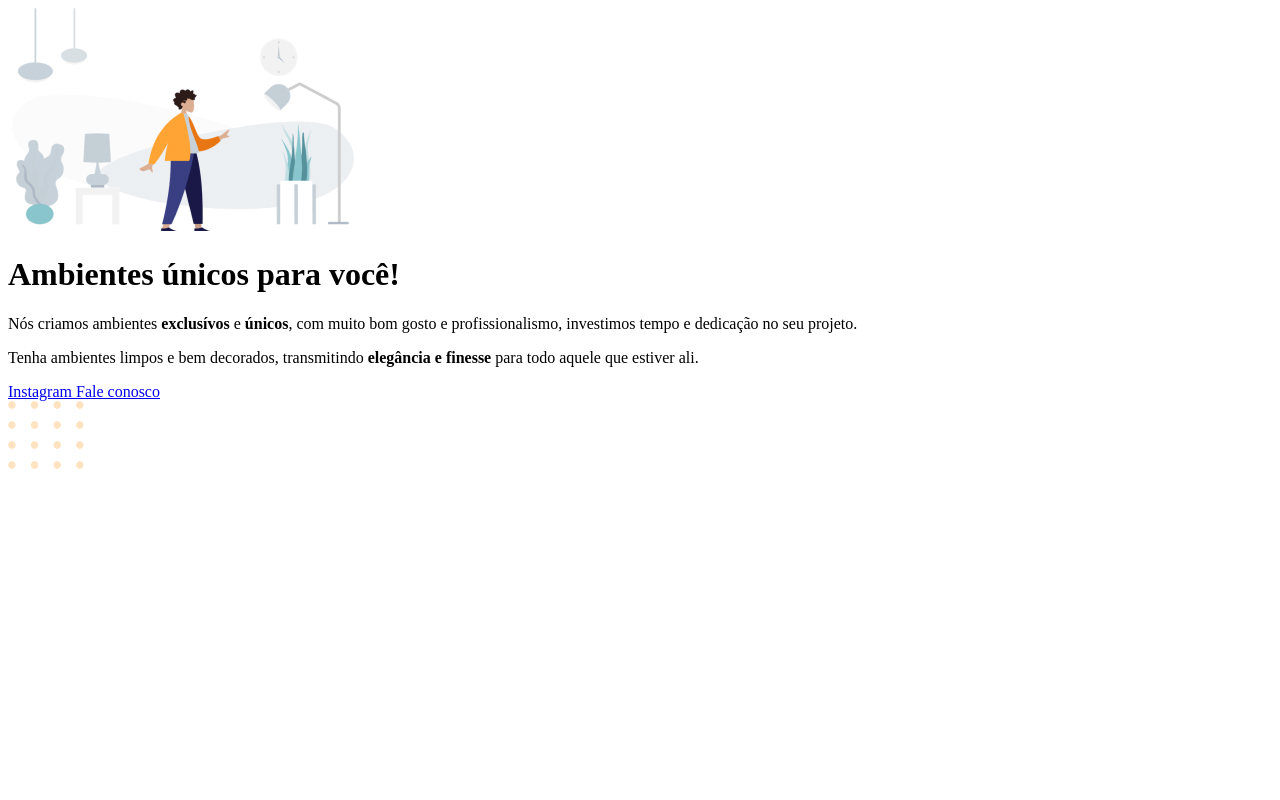
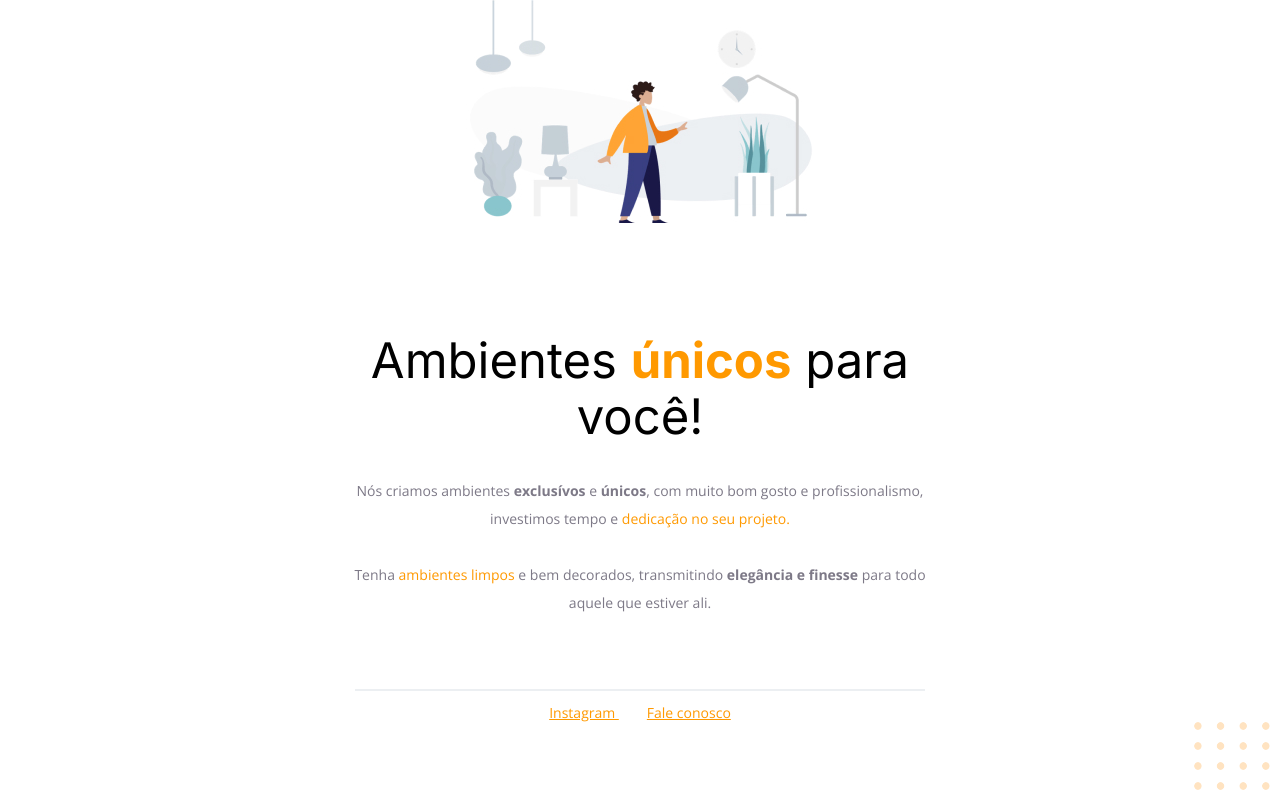
Before and after one commit to mcarnelos/projeto-moveis-customizados, a plain HTML site: page index.html in a window 1280 px wide. Drawn offline with nearby package versions, Linux system fonts and the light colour scheme.

Commit message:
Inclusao do css

```diff
--- a/index.html
+++ b/index.html
@@ -4,6 +4,13 @@
   <meta charset="UTF-8">
   <meta name="viewport" content="width=device-width, initial-scale=1.0">
   <title>Móveis customizados</title>
+  <!-- Fontes -->
+  <link rel="preconnect" href="https://fonts.googleapis.com">
+  <link rel="preconnect" href="https://fonts.gstatic.com" crossorigin>
+  <link href="https://fonts.googleapis.com/css2?family=Inter:wght@400;700&family=Open+Sans:wght@400;700&display=swap" rel="stylesheet">
+
+  <link rel="stylesheet" href="style.css">
+
 </head>
 <body>
 
@@ -14,16 +21,23 @@
 
     <p>
       Nós criamos ambientes <strong>exclusívos</strong> e <strong>únicos</strong>, com muito bom gosto e profissionalismo, investimos tempo e <span>dedicação no seu projeto.</span>
-    </p>
 
-    <p>
+      <br>
+      <br>
+
       Tenha <span>ambientes limpos</span> e bem decorados, transmitindo <strong>elegância e finesse</strong> para todo aquele que estiver ali.
     </p>
 
   </div>
 
   <div id="footer">
-    <a href="https://instagram.com/moveispara voce">
+
+    <div class="line">
+
+    </div>
+
+    <a target="_blank"
+      href="https://instagram.com/moveispara voce">
       Instagram
     </a>
     <a href="mailto:contato@moveisparavoce.com">
--- /dev/null
+++ b/style.css
@@ -0,0 +1,58 @@
+body {
+  font-family: 'Open Sans', sans-serif;
+
+  text-align: center;
+  margin: 0;
+}
+
+#hero {
+  width: 592px;
+  margin: 0 auto 72px;
+}
+
+#hero img {
+  margin-bottom: 72px;
+}
+
+h1 {
+  font-family: 'Inter', sans-serif;
+  font-size: 49px;
+  line-height: 56px;
+  font-weight: normal;
+
+  margin-bottom: 32px;
+}
+
+h1 span {
+  font-weight: bold;
+}
+
+span, a {
+  color: #ff9900;
+}
+
+p, #footer {
+  color: #7D7987;
+
+  font-size: 14px;
+  line-height: 28px;
+}
+
+#footer a + a { /* pega o a que anterior a ele tem um a */
+  margin-left: 28px;
+}
+
+#footer .line {
+  width: 568px;
+  height: 0;
+
+  margin: 0 auto 8px;
+
+  border: 1px solid #ECEFF2;
+}
+
+#balls {
+  position: fixed;
+  bottom: 0px;
+  right: 0px;
+}
```
